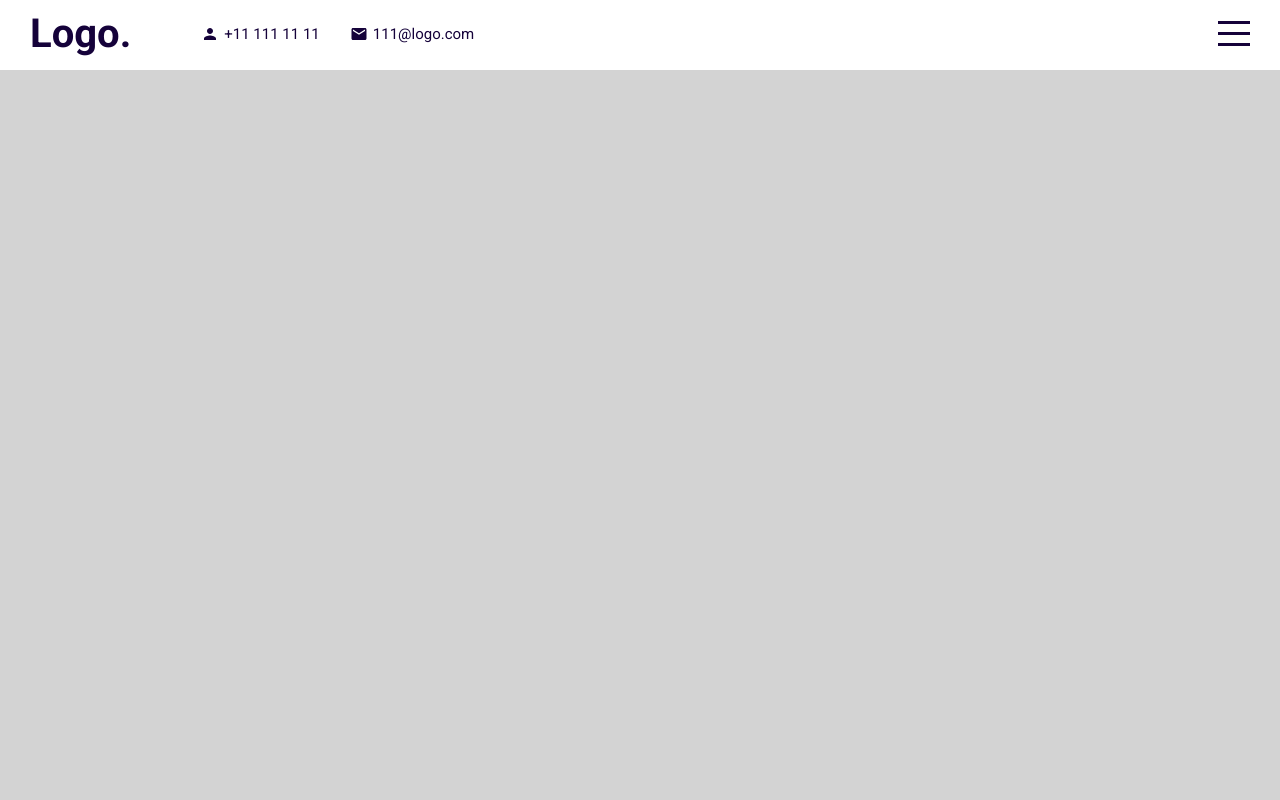
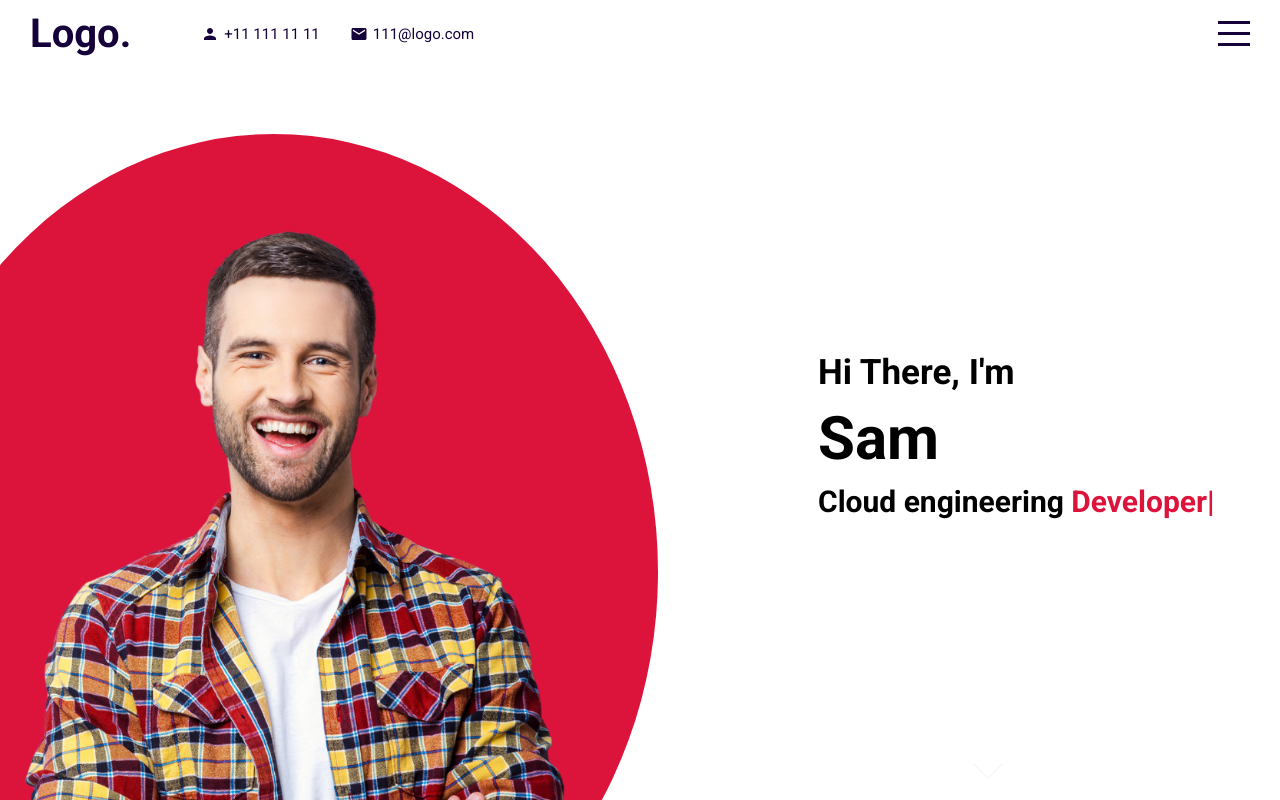
Before and after one commit to whereissam/React-portfolio-, a React (Create React App) app: page / in a window 1280 px wide. Built offline with nearby package versions, Linux system fonts and the light colour scheme; the HTML template or start-up script is replaced by a standard one.

Commit message:
Add files via upload

```diff
--- a/src/components/Intro/index.jsx
+++ b/src/components/Intro/index.jsx
@@ -1,9 +1,36 @@
-import React from 'react'
+import React, {useEffect, useRef} from 'react'
 import './intro.scss'
+import { init } from 'ityped'
+
 export default function Intro() {
+
+    const textRef = useRef()
+
+    useEffect(()=>{
+        init(textRef.current,{
+            showCursor: true,
+            backDelay: 1500,
+            backSpeed: 60,
+            strings: ["Designer", "Developer"]
+        })
+    }, [])
     return (
-        <div className='intro' id='intro'>
-
+        <div className='intro' id='home'>
+            <div className="left">
+                <div className="imgContainer">
+                    <img src="assets/man.png" alt="" />
+                </div>
+            </div>
+            <div className="right">
+                <div className="wrapper">
+                    <h2>Hi There, I'm</h2>
+                    <h1>Sam</h1>
+                    <h3>Cloud engineering <span ref={textRef} ></span></h3>
+                </div>
+                <a href="#portfolio">
+                    <img src="assets/down.png" alt="" />
+                </a>
+            </div>
         </div>
     )
 }
--- a/src/components/Intro/intro.scss
+++ b/src/components/Intro/intro.scss
@@ -1,3 +1,91 @@
 .intro {
-  background-color: lightgrey;
+  background-color: white;
+  display: flex;
+
+  .left {
+    flex: 0.6;
+    overflow: hidden;
+    // background-color: yellowgreen;
+    display: flex;
+    align-items: flex-end;
+
+    .imgContainer {
+      width: 100%;
+      height: 120%;
+      transform: translate(-110px, 210px);
+      background-color: crimson;
+      border-radius: 50%;
+      display: flex;
+      align-items: flex-end;
+      justify-content: center;
+      float: right;
+
+      img {
+        transform: translate(50px, 0px);
+        height: 90%;
+      }
+    }
+  }
+
+  .right {
+    flex: 0.4;
+    position: relative;
+
+    .wrapper {
+      width: 100%;
+      height: 100%;
+      padding-left: 50px;
+      display: flex;
+      flex-direction: column;
+      justify-content: center;
+      // background-color: yellowgreen;
+
+      h1 {
+        font-size: 60px;
+        margin: 10px 0;
+      }
+
+      h2 {
+        font-size: 35px;
+      }
+
+      h3 {
+        font-size: 30px;
+
+        span {
+          font-size: inherit;
+          color: crimson;
+        }
+
+        .ityped-cursor {
+          animation: blink 1s infinite;
+        }
+
+        @keyframes blink {
+          50% {
+            opacity: 1;
+          }
+          100% {
+            opacity: 0;
+          }
+        }
+      }
+    }
+    a {
+      position: absolute;
+      bottom: 10px;
+      left: 40%;
+
+      img {
+        width: 30px;
+        animation: arrowBlink 2s infinite;
+      }
+
+      @keyframes arrowBlink {
+        100% {
+          opacity: 0;
+        }
+      }
+    }
+  }
 }
--- a/src/components/Navbar/index.jsx
+++ b/src/components/Navbar/index.jsx
@@ -2,13 +2,13 @@
 import './navbar.scss'
 import {Person, Mail} from "@material-ui/icons"
 export default function Navbar({menuOpen, setMenuOpen}) {
-        console.log(menuOpen)
+        // console.log(menuOpen)
     return (
         <div className={'navbar ' + (menuOpen && 'active')}>
             {/* if menuOpen is true, add active*/}
             <div className='wrapper'>
                 <div className='left'>
-                    <a href="#intro" className='logo'>Logo.</a>
+                    <a href="#home" className='logo'>Logo.</a>
                     <div className='itemContainer'>
                         <Person className='icon'></Person>
                         <span>+11 111 11 11</span>
```
